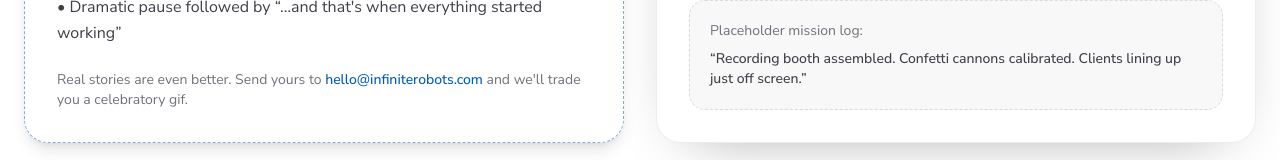
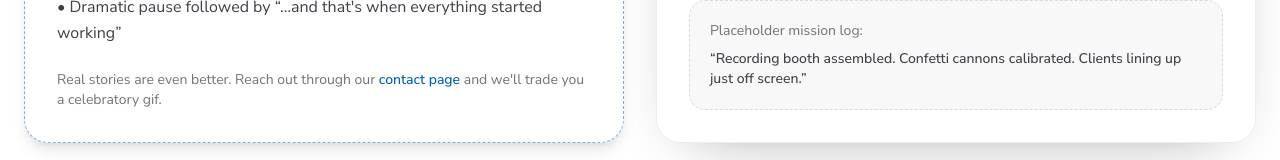
Before and after one commit to infinite-robots/infinite-robots-homepage, a Next.js app: page /testimonials in a window 1280 px wide. Shown: the part 1204-1364 px from the top of the page. Built offline with nearby package versions, Linux system fonts and the light colour scheme.

Commit message:
updates based on PR feedback

```diff
--- a/app/layout.tsx
+++ b/app/layout.tsx
@@ -41,7 +41,7 @@ export const metadata: Metadata = {
     title: "Infinite Robots — Custom AI Integration & Software Engineering",
     description:
       "A senior engineering team that builds production AI integrations, custom software, and agentic automation for businesses that need it done right.",
-    url: "https://infiniterobots.com",
+    url: "https://infinite-robots.com",
     siteName: "Infinite Robots",
     type: "website",
   },
@@ -77,20 +77,20 @@ export default function RootLayout({
                 {
                   "@type": "Organization",
                   name: "Infinite Robots",
-                  url: "https://infiniterobots.com",
-                  logo: "https://infiniterobots.com/favicon.svg",
+                  url: "https://infinite-robots.com",
+                  logo: "https://infinite-robots.com/favicon.svg",
                   description:
                     "A senior engineering team that builds production AI integrations, custom software, and agentic automation for businesses that need it done right.",
                   contactPoint: {
                     "@type": "ContactPoint",
                     contactType: "sales",
-                    email: "hello@infiniterobots.com",
+                    url: "https://infinite-robots.com/contact",
                   },
                 },
                 {
                   "@type": "WebSite",
                   name: "Infinite Robots",
-                  url: "https://infiniterobots.com",
+                  url: "https://infinite-robots.com",
                 },
               ],
             }),
--- a/app/robots.ts
+++ b/app/robots.ts
@@ -1,4 +1,7 @@
 import type { MetadataRoute } from "next";
+
+const BASE_URL =
+  process.env.NEXT_PUBLIC_BASE_URL || "https://infinite-robots.com";
 
 export default function robots(): MetadataRoute.Robots {
   return {
@@ -6,6 +9,6 @@ export default function robots(): MetadataRoute.Robots {
       userAgent: "*",
       allow: "/",
     },
-    sitemap: "https://infiniterobots.com/sitemap.xml",
+    sitemap: `${BASE_URL}/sitemap.xml`,
   };
 }
--- a/app/sitemap.ts
+++ b/app/sitemap.ts
@@ -1,6 +1,7 @@
 import type { MetadataRoute } from "next";
 
-const BASE_URL = "https://infiniterobots.com";
+const BASE_URL =
+  process.env.NEXT_PUBLIC_BASE_URL || "https://infinite-robots.com";
 
 export default function sitemap(): MetadataRoute.Sitemap {
   return [
--- a/app/testimonials/page.tsx
+++ b/app/testimonials/page.tsx
@@ -89,12 +89,12 @@ export default function TestimonialsPage() {
                 </li>
               </ul>
               <p className="mt-6 text-sm text-zinc-500 dark:text-zinc-400">
-                Real stories are even better. Send yours to{" "}
+                Real stories are even better. Reach out through our{" "}
                 <a
-                  href="mailto:hello@infiniterobots.com"
+                  href="/contact"
                   className="font-medium text-brand-strong underline-offset-4 transition hover:underline dark:text-brand-accent"
                 >
-                  hello@infiniterobots.com
+                  contact page
                 </a>{" "}
                 and we&apos;ll trade you a celebratory gif.
               </p>
--- a/components/common/SlimPageHeader.tsx
+++ b/components/common/SlimPageHeader.tsx
@@ -13,7 +13,7 @@ const textStyle: React.CSSProperties = {
 
 export function SlimPageHeader({ title, description }: SlimPageHeaderProps) {
   return (
-    <section className="relative flex min-h-[180px] flex-col items-center justify-center overflow-hidden py-16 text-center md:py-20">
+    <section className="relative flex min-h-[180px] flex-col items-center justify-center overflow-hidden bg-brand-surface py-16 text-center md:py-20">
       <div className="absolute inset-0 z-0">
         <Image
           src="/thinheader.jpg"
@@ -27,7 +27,7 @@ export function SlimPageHeader({ title, description }: SlimPageHeaderProps) {
       </div>
 
       <div
-        className="absolute inset-0 z-[1]"
+        className="absolute inset-0 z-1"
         style={{
           background:
             "radial-gradient(ellipse 70% 80% at 50% 50%, rgba(0,0,0,0.45) 0%, transparent 100%)",
```
